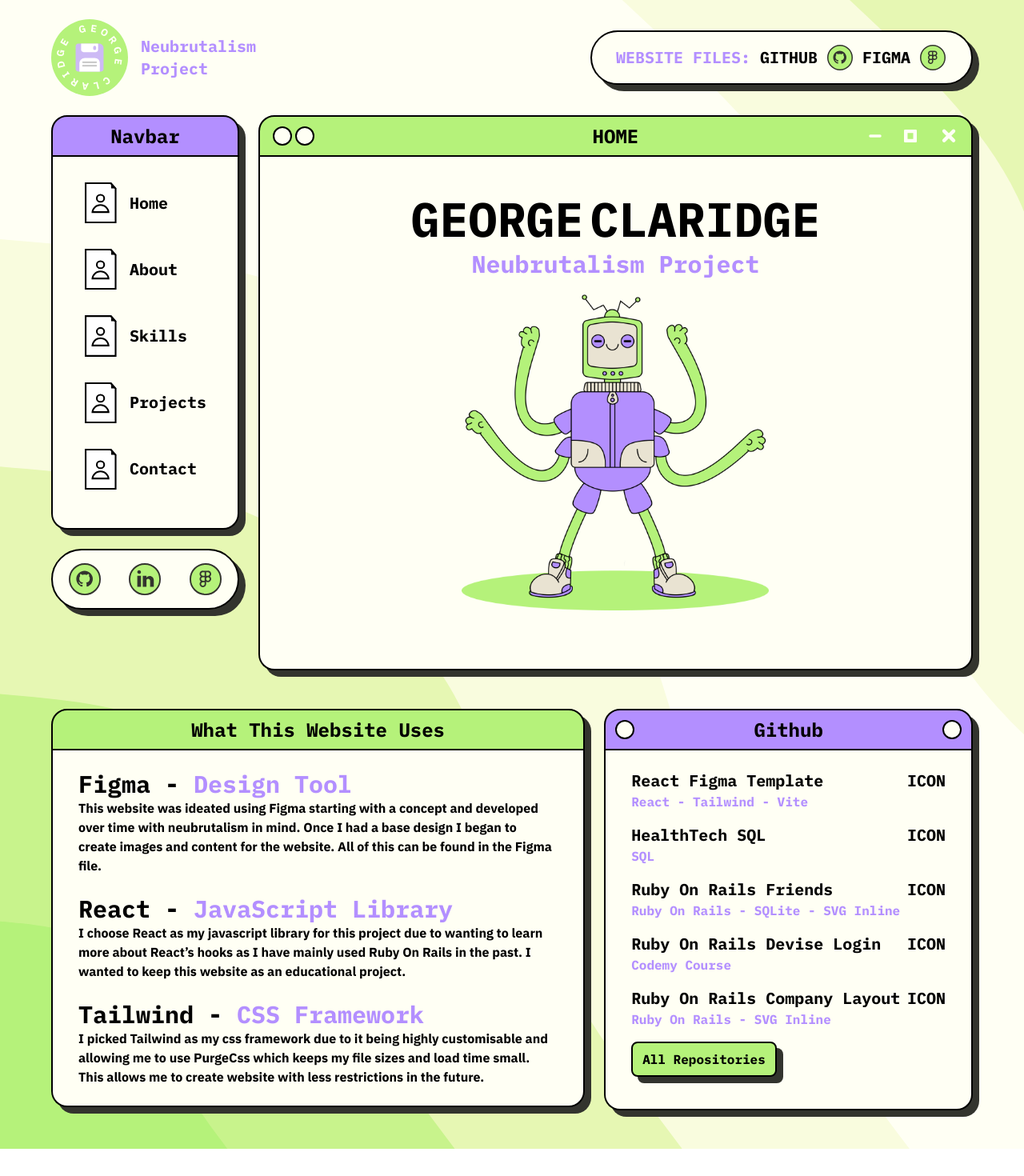
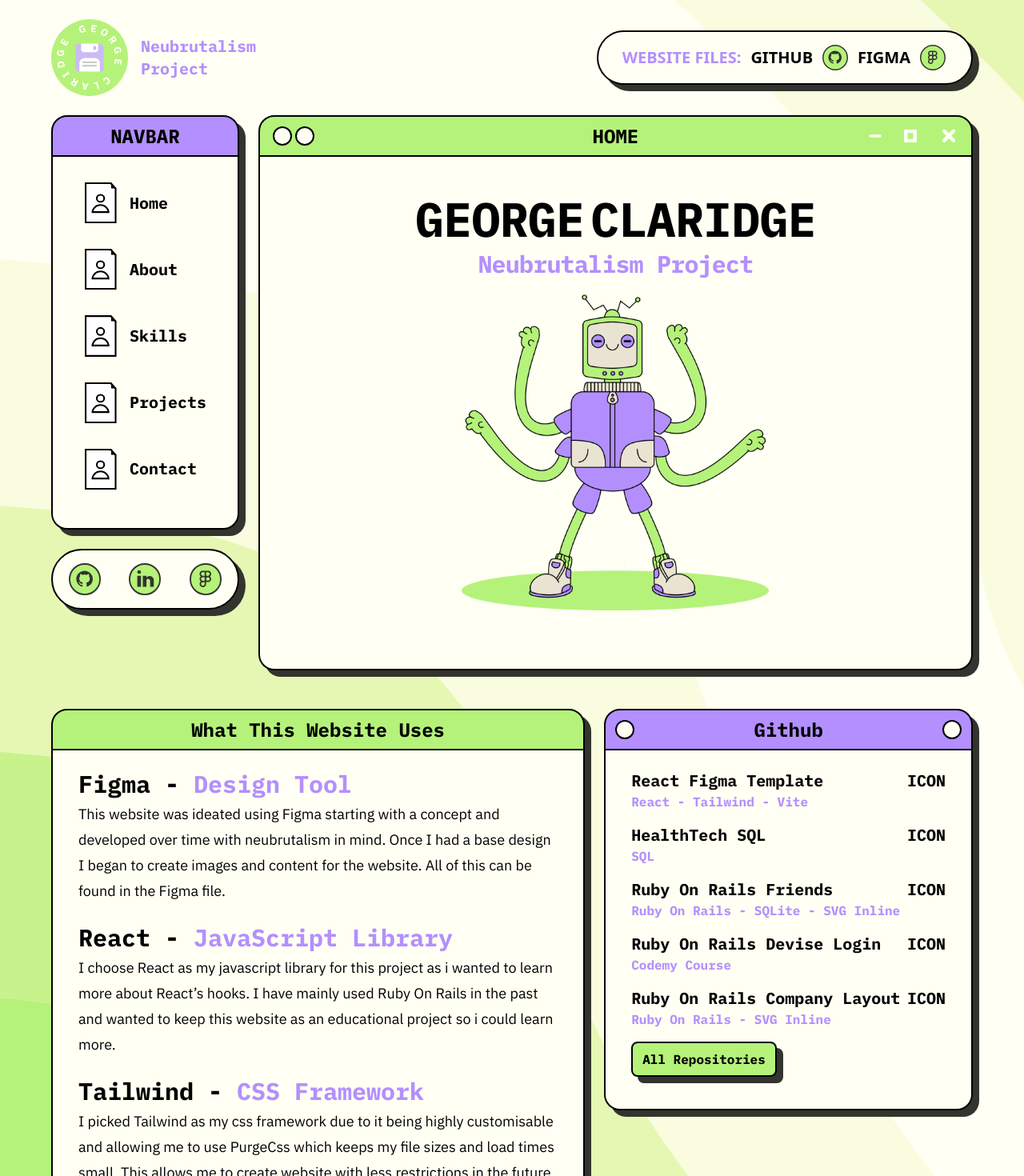
Before and after one commit to GeorgeClaridge/BrutalDesign, a React (Vite) app in the folder my-project/: page / in a window 1280 px wide. Shown: the top 1470 px of the page at 80% size. Before the commit the page ends 1436 px from the top, so only its background shows below. Built offline with nearby package versions, Linux system fonts and the light colour scheme.

Commit message:
Text Fixes added spacing and leading

```diff
--- a/my-project/index.html
+++ b/my-project/index.html
@@ -5,6 +5,9 @@
     <link rel="icon" type="image/svg+xml" href="/Logo.svg" />
     <meta name="viewport" content="width=device-width, initial-scale=1.0" />
     <title>Neubrutalism Project</title>
+    <link rel="preconnect" href="https://fonts.googleapis.com">
+    <link rel="preconnect" href="https://fonts.gstatic.com" crossorigin>
+    <link href="https://fonts.googleapis.com/css2?family=IBM+Plex+Mono:wght@400;700&family=IBM+Plex+Sans:wght@300;400&display=swap" rel="stylesheet">
   </head>
   <body>
     <div id="root"></div>
--- a/my-project/src/components/header/Header.jsx
+++ b/my-project/src/components/header/Header.jsx
@@ -43,12 +43,12 @@
       <div className="flex flex-col">
         <div className="Container pb-6">
           <div className="bg-purple rounded-t-[20px] border-[2px] flex flex-row justify-center shadow-solid-primary py-2">
-            <div className="center text-2xl font-semibold"> Navbar</div>
+            <div className="center text-2xl font-bold font-IBMmono">NAVBAR</div>
           </div>
 
           <div className="bg-white rounded-b-[20px] border-[2px] border-t-[0px] shadow-solid-primary">
 
-            <ul className="py-8 px-10 text-xl font-bold list-none">
+            <ul className="py-8 px-10 text-xl font-bold list-none font-IBMmono">
               <li className="flex pb-4">
                 <img onClick={HomeButton} src={Home} alt="Home" className='Icon self-center w-10 mr-4 hover:-translate-y-1 hover:scale-110 duration-300 cursor-pointer'/>
                 <div onClick={HomeButton} className='self-center underline-offset-4 hover:underline duration-500 cursor-pointer'>
@@ -104,7 +104,7 @@
             <div className="Circle h-[1.5rem] w-[1.5rem] bg-white rounded-full border-[2px] my-auto"></div>
           </div>
 
-          <div className="center text-2xl font-semibold">{HeaderContainer}</div>
+          <div className="center text-2xl font-bold font-IBMmono">{HeaderContainer}</div>
 
           <div className="right flex justify-between w-[8rem] pr-4">
             <img src={Min} alt="Min" className='Icon self-center w-4'/>
--- a/my-project/src/components/headercomponents/HomeHeader.jsx
+++ b/my-project/src/components/headercomponents/HomeHeader.jsx
@@ -4,9 +4,9 @@
 
   return (
     <div>
-      <div className="">
+      <div className="font-IBMmono tracking-tighter">
 
-        <div className="text-6xl font-bold flex justify-center">
+        <div className="text-6xl font-bold flex justify-center ">
           <div className='hover:-translate-y-2 duration-[400ms] hover:text-green hover:scale-110'>
             G
           </div>
--- a/my-project/src/components/navbar/Navbar.jsx
+++ b/my-project/src/components/navbar/Navbar.jsx
@@ -6,7 +6,7 @@
 
     <div className="flex flex-row justify-between py-6">
 
-      <div className="flex">
+      <div className="flex font-IBMmono">
         <div className="">
           <img src={Logo} alt="Logo" className='Logo self-center w-24'/>
         </div>
@@ -16,7 +16,7 @@
         </div>
       </div>
 
-      <div className="flex justify-between self-center text-xl font-bold bg-white border-[2px] shadow-solid-primary rounded-full py-4 px-5">
+      <div className="flex justify-between self-center text-xl font-bold bg-white border-[2px] shadow-solid-primary rounded-full py-4 px-5 IBMmono">
         <div className="Link self-center pl-[0.6rem] pr-3 text-purple">WEBSITE FILES:</div>
         <a target='_blank'rel='noopener noreferrer' href="https://github.com/GeorgeClaridge/BrutalDesign" className="Link self-center underline-offset-4 pr-3 hover:underline cursor-pointer">GITHUB</a>
         <a target='_blank'rel='noopener noreferrer' href="https://github.com/GeorgeClaridge/BrutalDesign"><img src={Github} alt="Github" className='Icon self-center w-8 mr-3 hover:-translate-y-1 hover:scale-110 duration-300'/></a>
--- a/my-project/src/components/tool/Tool.jsx
+++ b/my-project/src/components/tool/Tool.jsx
@@ -8,21 +8,21 @@
 
         <div className="bg-green rounded-t-[20px] border-[2px] flex flex-row justify-center shadow-solid-primary py-2">
 
-          <div className="text-2xl font-semibold">What This Website Uses</div>
+          <div className="text-2xl font-bold font-IBMmono">What This Website Uses</div>
 
         </div>
 
         <div className="bg-white rounded-b-[20px] border-[2px] border-t-[0px] shadow-solid-primary">
           <div className="Content py-6 px-8">
 
-            <div className="Header text-3xl font-semibold">Figma - <span className='text-purple'>Design Tool</span></div>
-            <div className="Paragraph font-IBMsans font-bold">This website was ideated using Figma starting with a concept and developed over time with neubrutalism in mind. Once I had a base design I began to create images and content for the website. All of this can be found in the Figma file.</div>
+            <div className="Header text-3xl font-bold font-IBMmono">Figma - <span className='text-purple'>Design Tool</span></div>
+            <div className="Paragraph font-IBMsans text-lg pt-1 leading-8">This website was ideated using Figma starting with a concept and developed over time with neubrutalism in mind. Once I had a base design I began to create images and content for the website. All of this can be found in the Figma file.</div>
 
-            <div className="Header text-3xl font-semibold pt-6">React - <span className='text-purple'>JavaScript Library</span></div>
-            <div className="Paragraph font-IBMsans font-bold">I choose React as my javascript library for this project due to wanting to learn more about React’s hooks as I have mainly used Ruby On Rails in the past. I wanted to keep this website as an educational project.</div>
+            <div className="Header text-3xl font-bold pt-6 font-IBMmono">React - <span className='text-purple'>JavaScript Library</span></div>
+            <div className="Paragraph font-IBMsans text-lg pt-1 leading-8">I choose React as my javascript library for this project as i wanted to learn more about React’s hooks. I have mainly used Ruby On Rails in the past and wanted to keep this website as an educational project so i could learn more.</div>
 
-            <div className="Header text-3xl font-semibold pt-6">Tailwind - <span className='text-purple'>CSS Framework</span></div>
-            <div className="Paragraph font-IBMsans font-bold">I picked Tailwind as my css framework due to it being highly customisable and allowing me to use PurgeCss which keeps my file sizes and load time small. This allows me to create website with less restrictions in the future.</div>
+            <div className="Header text-3xl font-bold pt-6 font-IBMmono">Tailwind - <span className='text-purple'>CSS Framework</span></div>
+            <div className="Paragraph font-IBMsans text-lg pt-1 leading-8">I picked Tailwind as my css framework due to it being highly customisable and allowing me to use PurgeCss which keeps my file sizes and load times small. This allows me to create website with less restrictions in the future.</div>
 
           </div>
         </div>
@@ -36,7 +36,7 @@
             <div className="Circle h-[1.5rem] w-[1.5rem] bg-white rounded-full border-[2px] my-auto"></div>
           </div>
 
-          <div className="text-2xl font-semibold">Github</div>
+          <div className="text-2xl font-bold font-IBMmono">Github</div>
 
           <div className="left pr-3 flex">
             <div className="Circle h-[1.5rem] w-[1.5rem] bg-white rounded-full border-[2px] my-auto"></div>
@@ -44,7 +44,7 @@
         </div>
 
         <div className="bg-white rounded-b-[20px] border-[2px] border-t-[0px] shadow-solid-primary">
-          <div className="center py-6 px-8 text-xl font-bold list-none">
+          <div className="center py-6 px-8 text-xl font-bold font-IBMmono list-none">
 
             <ul>
               <li className="flex justify-between pb-2">
--- a/my-project/src/index.css
+++ b/my-project/src/index.css
@@ -1,12 +1,3 @@
-@import url('https://fonts.googleapis.com/css2?family=IBM+Plex+Sans:wght@700&display=swap');
-@import url('https://fonts.googleapis.com/css2?family=IBM+Plex+Mono:wght@700&display=swap');
-
 @tailwind base;
 @tailwind components;
 @tailwind utilities;
-
-@layer base {
-    html {
-      font-family: 'IBM Plex Mono', system-ui, sans-serif;
-    }
-  }
--- a/my-project/tailwind.config.js
+++ b/my-project/tailwind.config.js
@@ -16,8 +16,8 @@
     },
 
     fontFamily: {
-      'IBMsans': ['IBM Plex Sans'],
-      'IBMmono': ['IBM Plex Mono'],
+      'IBMsans': ['IBM Plex Sans', 'monospace'],
+      'IBMmono': ['IBM Plex Mono', 'sans-serif']
     },
 
     extend: {
```
